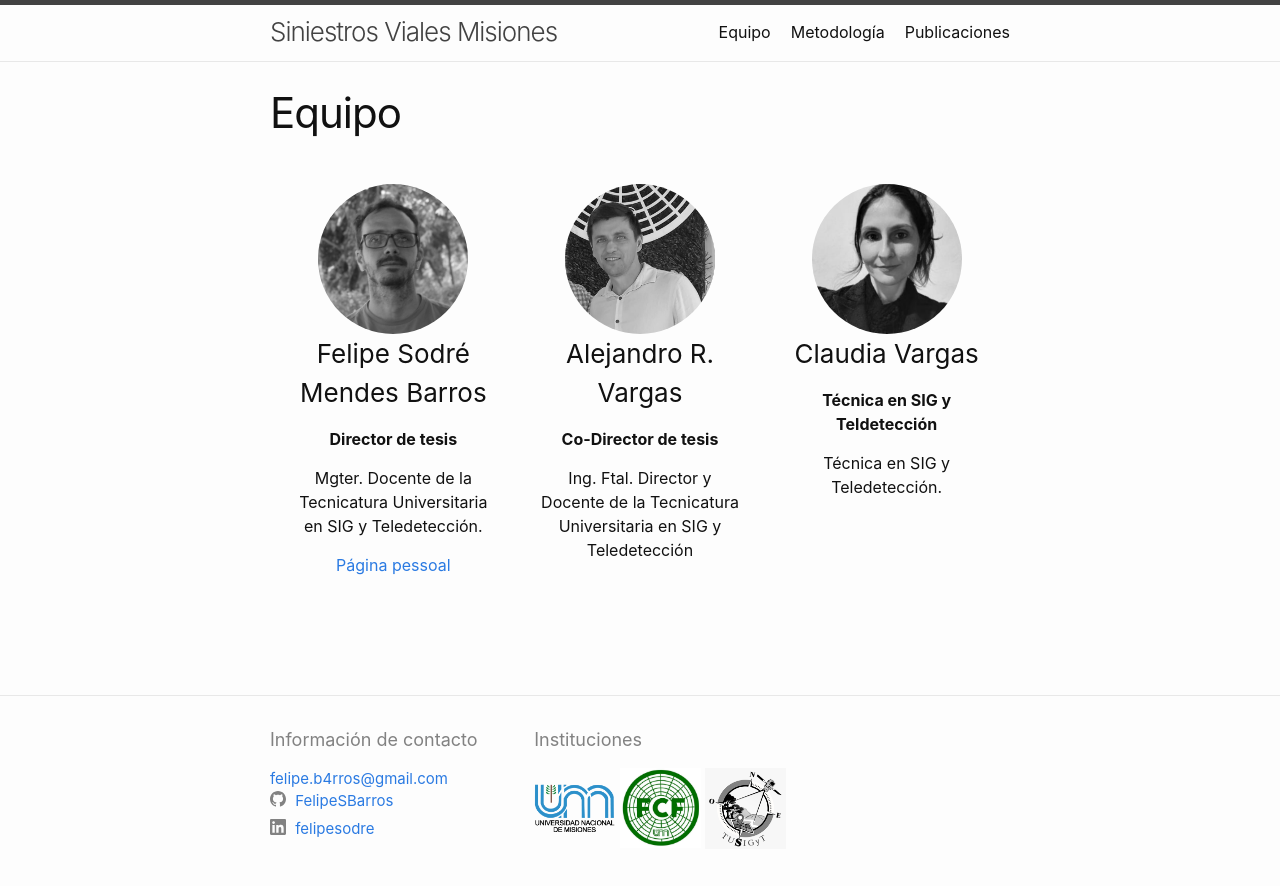
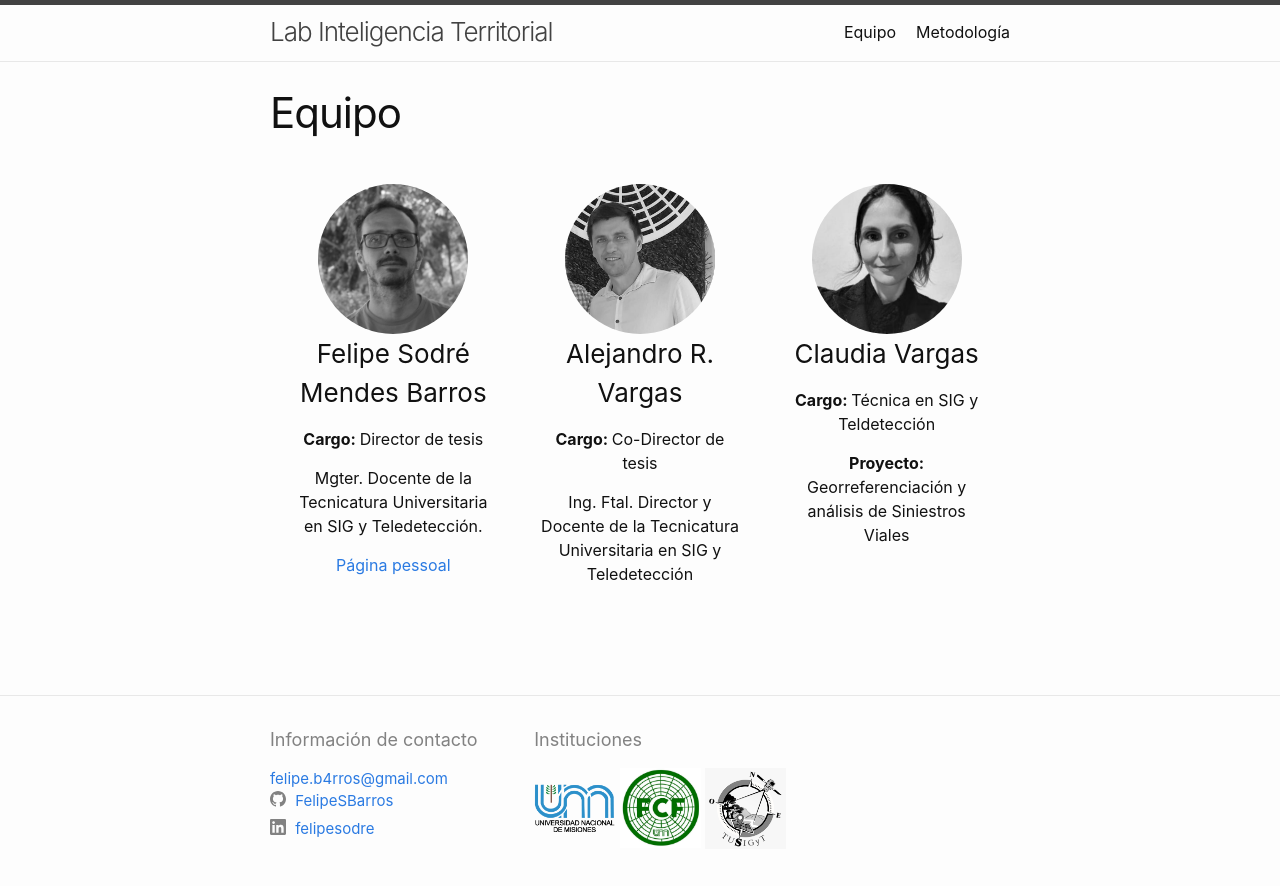
Before and after one commit to FelipeSBarros/proyecto_siniestros_viales_page, a Jekyll site: the page built from equipo.md, in a window 1280 px wide. Shown: the top 886 px of the page. Built offline with Jekyll 4.4.1, drawn with Linux system fonts in a browser that asks for light colours.

Commit message:
working in progress

```diff
--- a/_config.yml
+++ b/_config.yml
@@ -18,7 +18,7 @@
 # You can create any custom variable you would like, and they will be accessible
 # in the templates via {{ site.myvariable }}.
 
-title: Siniestros Viales Misiones
+title: Lab Inteligencia Territorial
 email: felipe.b4rros@gmail.com
 description: >- # this means to ignore newlines until "baseurl:"
   Proyecto desarrollado por docentes y estudiantes de la Tecnicatura Universitaria en Sistemas de Información Geográfica y Teldetección (TUSIGyT) de la Universidad Nacional de Misiones (UNaM) - Argentina.
--- a/_data/equipo.json
+++ b/_data/equipo.json
@@ -15,7 +15,8 @@
   {
     "nome": "Claudia Vargas",
     "foto": "Claudia.png",
-    "bio": "Técnica en SIG y Teledetección.",
-    "cargo": "Técnica en SIG y Teldetección"
+//    "bio": "Técnica en SIG y Teledetección.",
+    "cargo": "Técnica en SIG y Teldetección",
+    "proyecto": "Georreferenciación y análisis de Siniestros Viales"
   }
 ]
--- a/equipo.md
+++ b/equipo.md
@@ -9,7 +9,10 @@ permalink: /equipo/
   <div class="membro">
     <img src="{{ site.baseurl }}/assets/img/equipo/{{ membro.foto }}" alt="Foto de {{ membro.nome }}" class="imagem-redonda">
     <h3>{{ membro.nome }}</h3>
-    <p><strong>{{ membro.cargo }}</strong></p>
+    <p><strong>Cargo: </strong>{{ membro.cargo }}</p>
+    {% if membro.proyecto %}
+        <p><strong>Proyecto: </strong>{{ membro.proyecto }}</p>
+    {% endif %}
     <p>{{ membro.bio }}</p>
     {% if membro.link %}
         <a href="{{ membro.link }}" target="_blank">Página pessoal</a>
```
Also changed, not shown: index.markdown (+0 -11 lines), publicaciones.md (+2 -2 lines).
